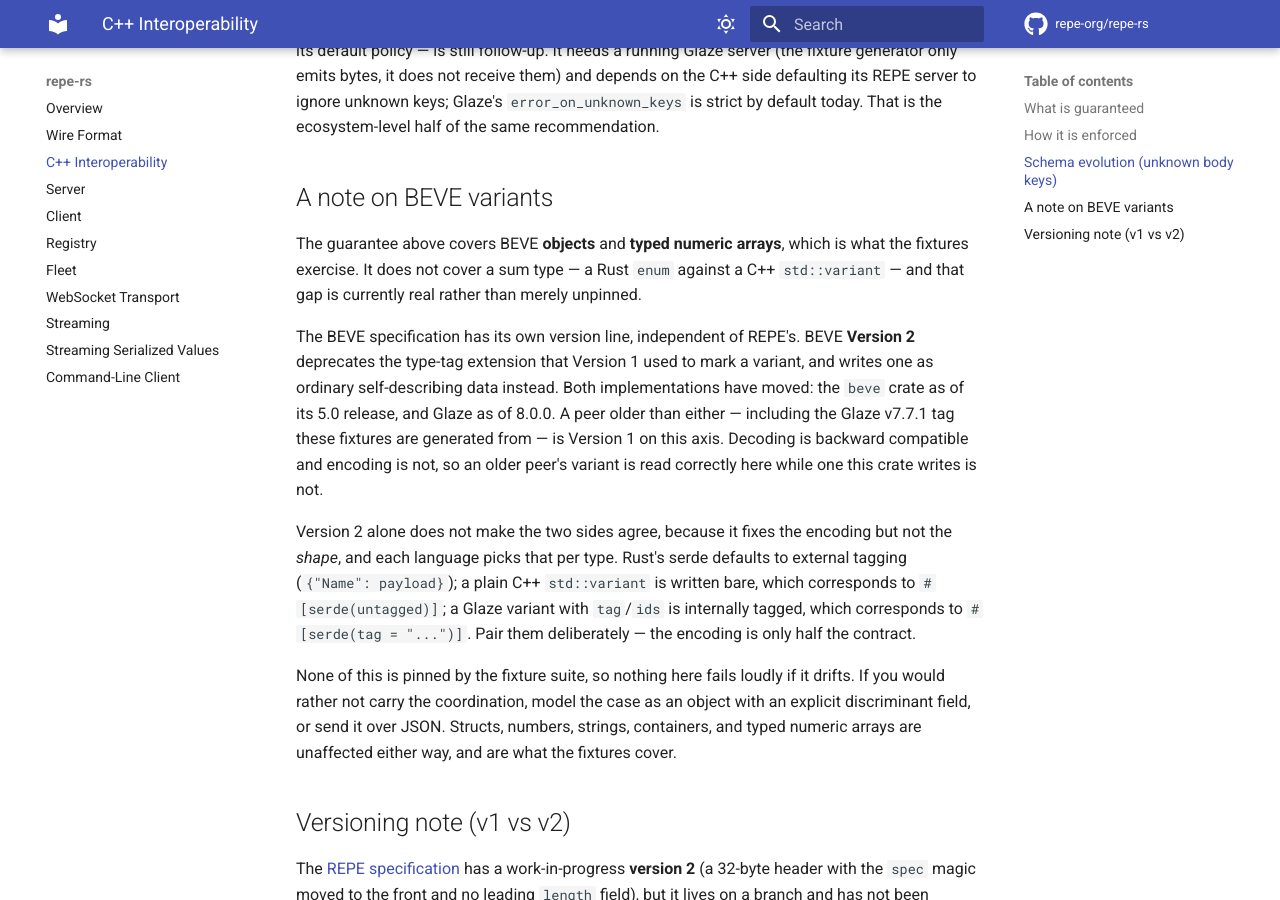
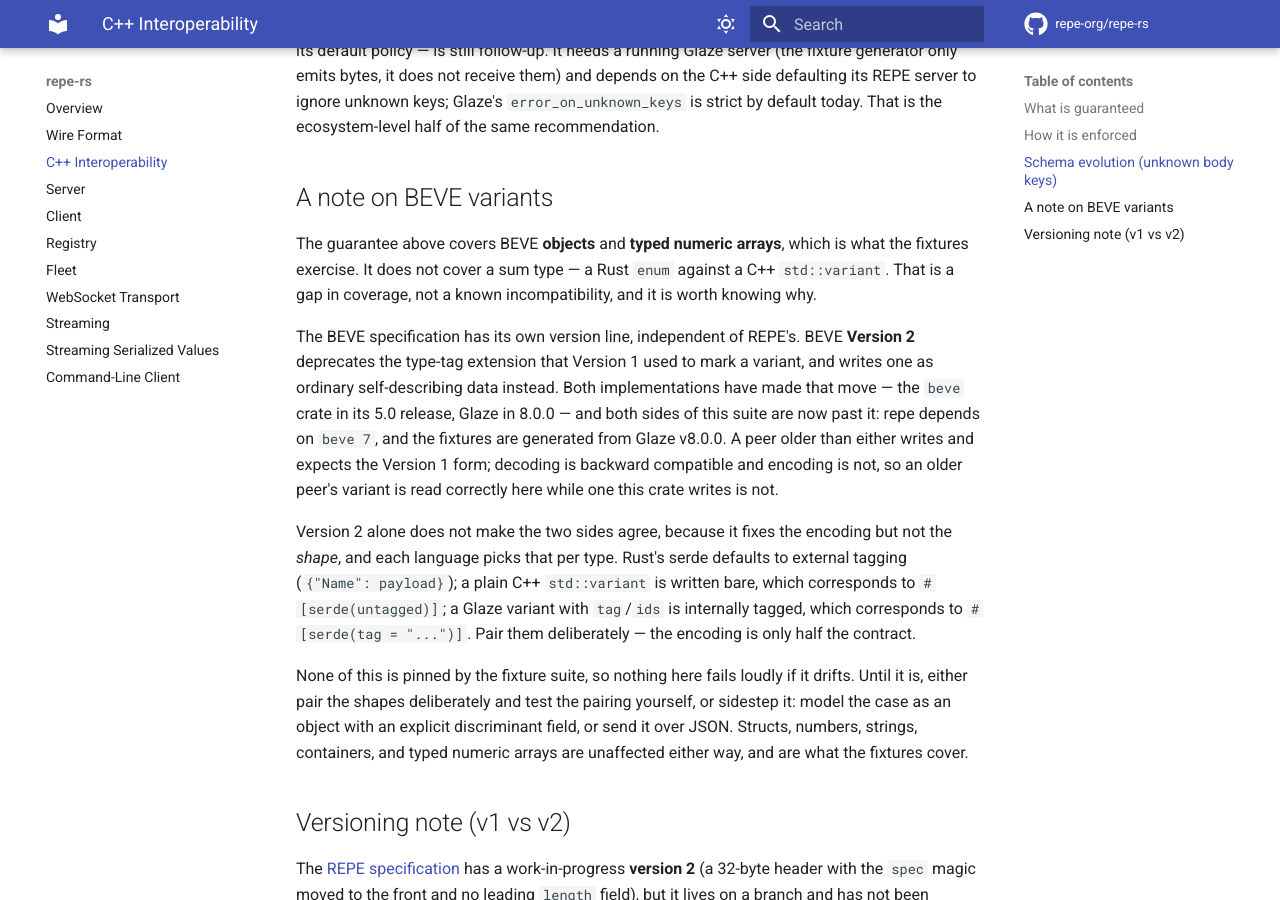
Before and after one commit to repe-org/repe-rs, an MkDocs documentation site: the page built from docs/interop.md, in a window 1280 px wide and 900 px high, scrolled down 1853 px. Built offline with MkDocs 1.6.1 and Material for MkDocs 9.7.7, drawn with Linux system fonts in a browser that asks for light colours; comment, search, counter and statistics services are not loaded.

Commit message:
Bump the interop suite's pinned Glaze tag to v8.0.0
Glaze 8.0.0 is where Glaze adopted BEVE Version 2 -- the same move beve made
in 5.0 and repe picked up in 7.0.0. Pinning the fixtures against v7.7.1 left
the two ends of the interop suite on opposite sides of that line. They now
match.

Regenerating against Glaze 8 leaves all 11 fixture frames byte-identical;
only manifest.json's glaze_version field changes. So the REPE wire output is
unaffected by the Glaze major, and tests/interop.rs passes untouched -- which
is the useful result, since it is what the suite exists to detect. Glaze's
baseline compiler requirement is unchanged (GCC 13+, Clang 18+), so the CI
job's g++-14 still builds the generator; verified locally against the fetched
v8.0.0 with Apple clang.

The tag is bumped in all four places that carry it: the CMake default, the
interop CI workflow's GLAZE_TAG, the generator's argv fallback, and the
regeneration instructions in interop/README.md.

docs/interop.md is updated to match. Variants remain unpinned coverage rather
than a known incompatibility, which is now the accurate framing -- both sides
speak BEVE Version 2. The caveat that Version 2 fixes the encoding and not the
shape (serde's external tagging vs. a bare std::variant vs. tag/ids) still
stands, so that paragraph is kept.

Dev-only: interop/ is not in the published crate, and no repe source changes.

```diff
--- a/docs/interop.md
+++ b/docs/interop.md
@@ -65,13 +65,13 @@ The reverse direction — a repe-produced body with an extra key decoding on a G
 
 ## A note on BEVE variants
 
-The guarantee above covers BEVE **objects** and **typed numeric arrays**, which is what the fixtures exercise. It does not cover a sum type — a Rust `enum` against a C++ `std::variant` — and that gap is currently real rather than merely unpinned.
+The guarantee above covers BEVE **objects** and **typed numeric arrays**, which is what the fixtures exercise. It does not cover a sum type — a Rust `enum` against a C++ `std::variant`. That is a gap in coverage, not a known incompatibility, and it is worth knowing why.
 
-The BEVE specification has its own version line, independent of REPE's. BEVE **Version 2** deprecates the type-tag extension that Version 1 used to mark a variant, and writes one as ordinary self-describing data instead. Both implementations have moved: the `beve` crate as of its 5.0 release, and Glaze as of 8.0.0. A peer older than either — including the Glaze v7.7.1 tag these fixtures are generated from — is Version 1 on this axis. Decoding is backward compatible and encoding is not, so an older peer's variant is read correctly here while one this crate writes is not.
+The BEVE specification has its own version line, independent of REPE's. BEVE **Version 2** deprecates the type-tag extension that Version 1 used to mark a variant, and writes one as ordinary self-describing data instead. Both implementations have made that move — the `beve` crate in its 5.0 release, Glaze in 8.0.0 — and both sides of this suite are now past it: repe depends on `beve 7`, and the fixtures are generated from Glaze v8.0.0. A peer older than either writes and expects the Version 1 form; decoding is backward compatible and encoding is not, so an older peer's variant is read correctly here while one this crate writes is not.
 
 Version 2 alone does not make the two sides agree, because it fixes the encoding but not the *shape*, and each language picks that per type. Rust's serde defaults to external tagging (`{"Name": payload}`); a plain C++ `std::variant` is written bare, which corresponds to `#[serde(untagged)]`; a Glaze variant with `tag`/`ids` is internally tagged, which corresponds to `#[serde(tag = "...")]`. Pair them deliberately — the encoding is only half the contract.
 
-None of this is pinned by the fixture suite, so nothing here fails loudly if it drifts. If you would rather not carry the coordination, model the case as an object with an explicit discriminant field, or send it over JSON. Structs, numbers, strings, containers, and typed numeric arrays are unaffected either way, and are what the fixtures cover.
+None of this is pinned by the fixture suite, so nothing here fails loudly if it drifts. Until it is, either pair the shapes deliberately and test the pairing yourself, or sidestep it: model the case as an object with an explicit discriminant field, or send it over JSON. Structs, numbers, strings, containers, and typed numeric arrays are unaffected either way, and are what the fixtures cover.
 
 ## Versioning note (v1 vs v2)
 
```
Also changed, not shown: CHANGELOG.md (+7 -0 lines), interop/README.md (+2 -2 lines), 4 other files.
